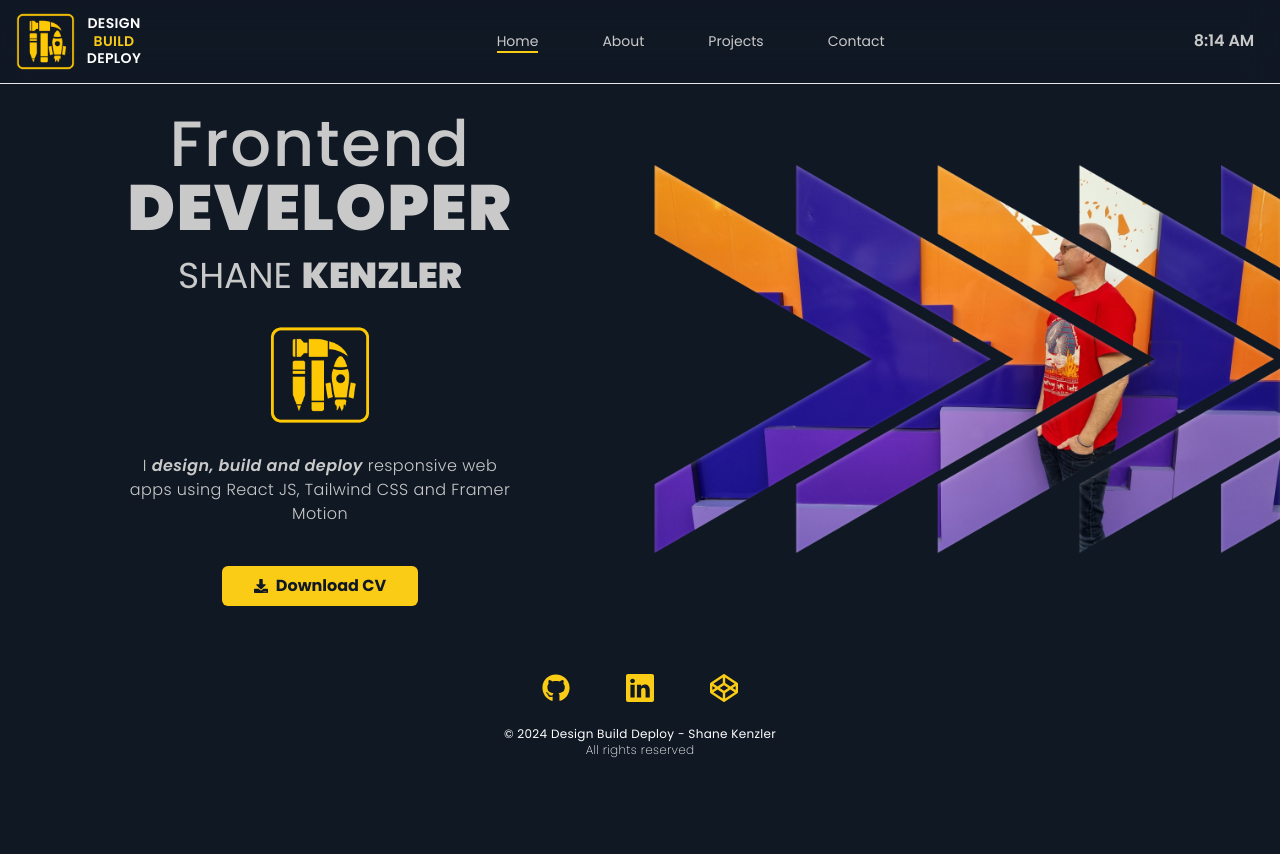
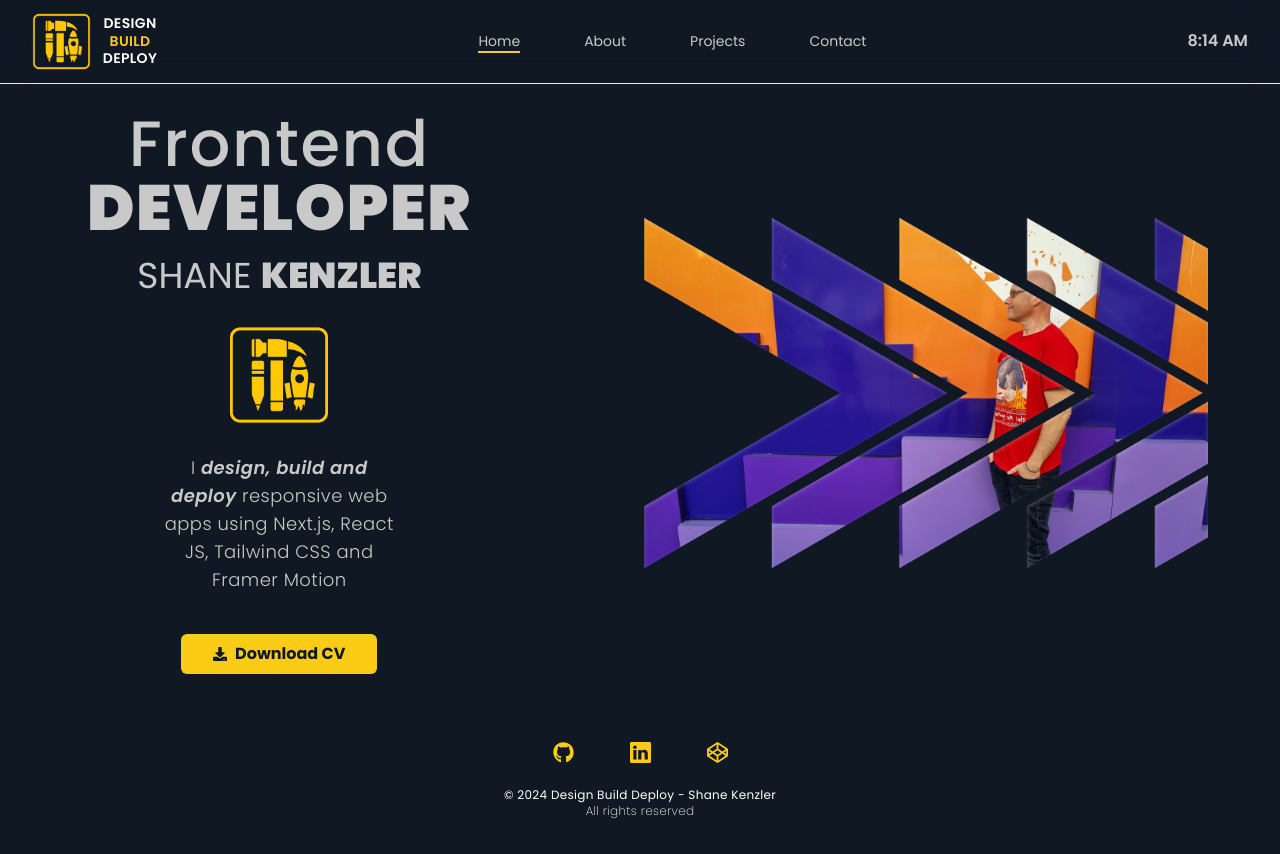
Before and after one commit to SKenzler/react-portfolio, a React (Vite) app: page / in a window 1280 px wide. Shown: the top 854 px of the page. Before the commit the page ends 814 px from the top, so only its background shows below. Built offline with nearby package versions, Linux system fonts and the light colour scheme; a web font is replaced by a local one.

Commit message:
chnage layout on Home page to be more central and responsive

```diff
--- a/src/components/Footer.jsx
+++ b/src/components/Footer.jsx
@@ -6,11 +6,11 @@ import { Link } from "react-router-dom";
 
 const Footer = () => {
   return (
-    <div className="flex flex-col justify-center items-center my-10">
+    <div className="flex flex-col justify-start items-center my-10">
       <div className="flex justify-center items-center gap-4 sm:gap-10 m-2">
         <Link to="https://github.com/SKenzler" target="_blank">
           <div className="hover:scale-125 cursor-pointer px-2">
-            <FaGithub size={28} color="#FACC15" />
+            <FaGithub size={21} color="#FACC15" />
           </div>
         </Link>
         <Link
@@ -18,12 +18,12 @@ const Footer = () => {
           target="_blank"
         >
           <div className="hover:scale-125 cursor-pointer px-2">
-            <BsLinkedin size={28} color="#FACC15" />
+            <BsLinkedin size={21} color="#FACC15" />
           </div>
         </Link>
         <Link to="https://codepen.io/skenzler" target="_blank">
           <div className="hover:scale-125 cursor-pointer px-2">
-            <FaCodepen size={28} color="#FACC15" />
+            <FaCodepen size={21} color="#FACC15" />
           </div>
         </Link>
       </div>
--- a/src/components/Navbar.jsx
+++ b/src/components/Navbar.jsx
@@ -13,7 +13,7 @@ const Navbar = () => {
 
   return (
     <nav className="sticky w-full top-0 z-50 py-3 backdrop-blur-lg border-b neutral-700/80">
-      <div className="container px-4 mx-auto relative text-sm">
+      <div className="w-full px-8 relative text-sm">
         <div className="flex justify-between items-center">
           <NavLink to="/">
             <div className="flex items-center flex-shrink-0 cursor-pointer">
@@ -27,7 +27,7 @@ const Navbar = () => {
               </div>
             </div>
           </NavLink>
-          <ul className="hidden lg:flex ml-14 space-x-12 text-sm text-[#C9C9C9] cursor-pointer">
+          <ul className="hidden lg:flex space-x-12 text-sm text-[#C9C9C9] cursor-pointer">
             <li className="px-2 hover:text-yellow-400">
               <NavLink
                 to="/"
@@ -78,13 +78,15 @@ const Navbar = () => {
             </li>
           </ul>
           <div className="flex justify-center items-center">
-            <TimeDisplay />
+            <div className="px-2 lg:px-0">
+              <TimeDisplay />
+            </div>
             <div className="lg:hidden md:flex flex-col justify-end">
               <button type="button" onClick={toggleHamburger}>
                 {mobileMenuOpen ? (
-                  <FaXmark size={28} color="#FACC15" />
+                  <FaXmark size={21} color="#FACC15" />
                 ) : (
-                  <FaBars size={28} color="#FACC15" />
+                  <FaBars size={21} color="#FACC15" />
                 )}
               </button>
             </div>
--- a/src/components/TimeDisplay.jsx
+++ b/src/components/TimeDisplay.jsx
@@ -13,7 +13,7 @@ const TimeDisplay = () => {
   });
 
   return (
-    <div className="w-20 text-[#C9C9C9] text-base text-center font-semibold">
+    <div className=" text-[#C9C9C9] text-base text-center font-semibold">
       {date.toLocaleTimeString([], { timeStyle: "short" })}
     </div>
   );
--- a/src/pages/About.jsx
+++ b/src/pages/About.jsx
@@ -91,7 +91,7 @@ const About = () => {
         <Link to="https://github.com/SKenzler" target="_blank">
           <button
             type="button"
-            className="w-[18em] flex justify-between items-center border-2 border-yellow-400 px-8 py-2 text-yellow-400 text-center text-base tracking-wide gap-4 font-normal rounded-md cursor-pointer hover:border-[#C9C9C9] hover:text-[#C9C9C9] my-5"
+            className="w-[20em] flex justify-between items-center border-2 border-yellow-400 px-8 py-2 text-yellow-400 text-center text-base tracking-wide gap-4 font-normal rounded-md cursor-pointer hover:border-[#C9C9C9] hover:text-[#C9C9C9] my-5"
           >
             <FaGithub size={25} />
             Check out my Github
--- a/src/pages/Home.jsx
+++ b/src/pages/Home.jsx
@@ -17,9 +17,9 @@ const Home = () => {
   return (
     <>
       <Navbar />
-      <div className="w-full h-full flex flex-col justify-center items-center">
+      <div className="w-screen h-screen flex flex-col justify-start items-center">
         {" "}
-        <div className="w-full flex flex-col-reverse md:flex-row justify-center items-center text-center overflow-hidden">
+        <div className="w-full flex flex-col-reverse md:flex-row justify-center items-center text-center">
           <motion.div
             className="w-3/4 sm:w-9/12 flex flex-col justify-center items-center text-[#C9C9C9] p-5"
             initial={{ opacity: 0 }}
@@ -37,12 +37,13 @@ const Home = () => {
               src={logo}
               alt="Design Build and Deploy Logo"
             />
-            <p className="w-11/12 sm:w-8/12 text-sm sm:text-base text-[#C9C9C9] font-light tracking-wide p-2">
+            <p className="w-11/12 md:w-2/4 text-base sm:text-lg text-[#C9C9C9] font-light tracking-wide p-2">
               I{" "}
               <span className="font-semibold italic">
                 design, build and deploy
               </span>{" "}
-              responsive web apps using React JS, Tailwind CSS and Framer Motion
+              responsive web apps using Next.js, React JS, Tailwind CSS and
+              Framer Motion
             </p>
             <a
               href={Resume}
@@ -59,7 +60,7 @@ const Home = () => {
               </button>
             </a>
           </motion.div>
-
+          <div className="w-full flex justify-center items-center">
             <motion.img
               initial={{ opacity: 0, x: 100 }}
               whileInView={{
@@ -72,10 +73,11 @@ const Home = () => {
                 },
               }}
               viewport={{ once: true }}
-            className="w-full sm:w-6/12 object-fill mt-2"
+              className="w-4/5 object-fill mt-2"
               src={heroImage}
               alt="Profile Hero Image"
             />
+          </div>
         </div>
         <Footer />
       </div>
```
Lines whose indentation alone changed are shown as unchanged.
